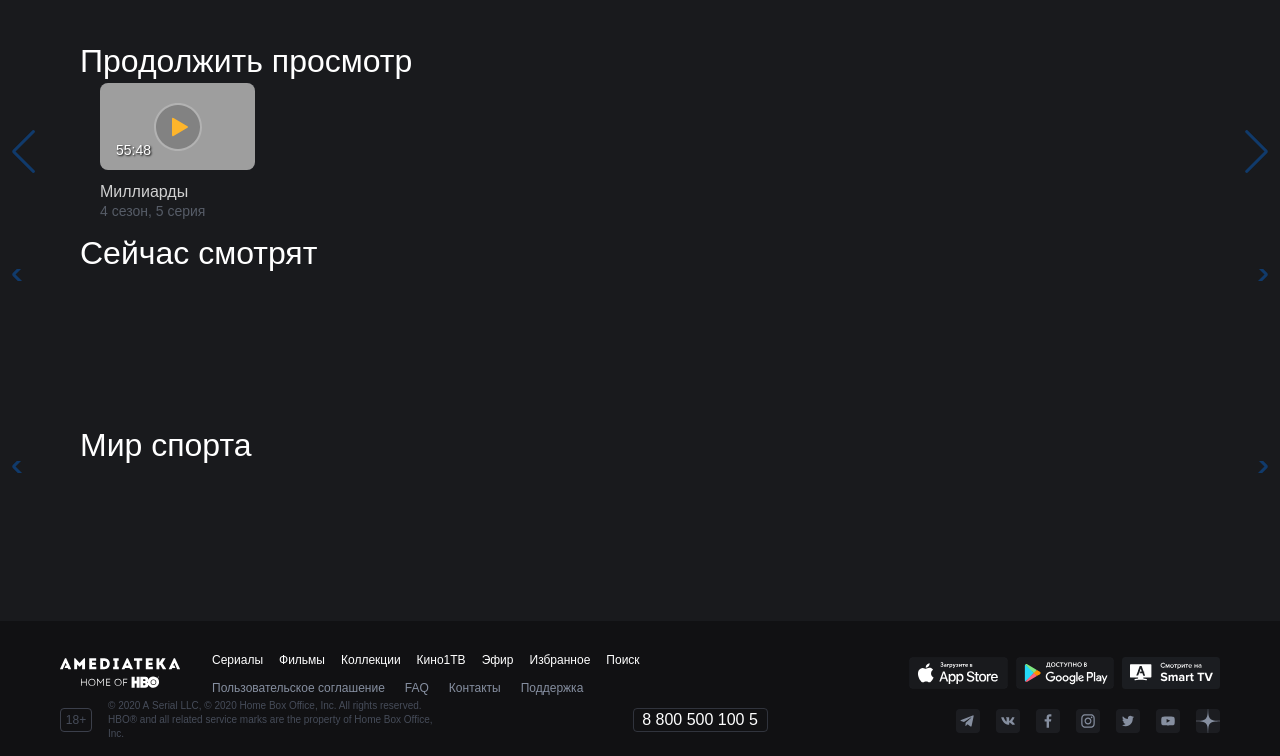
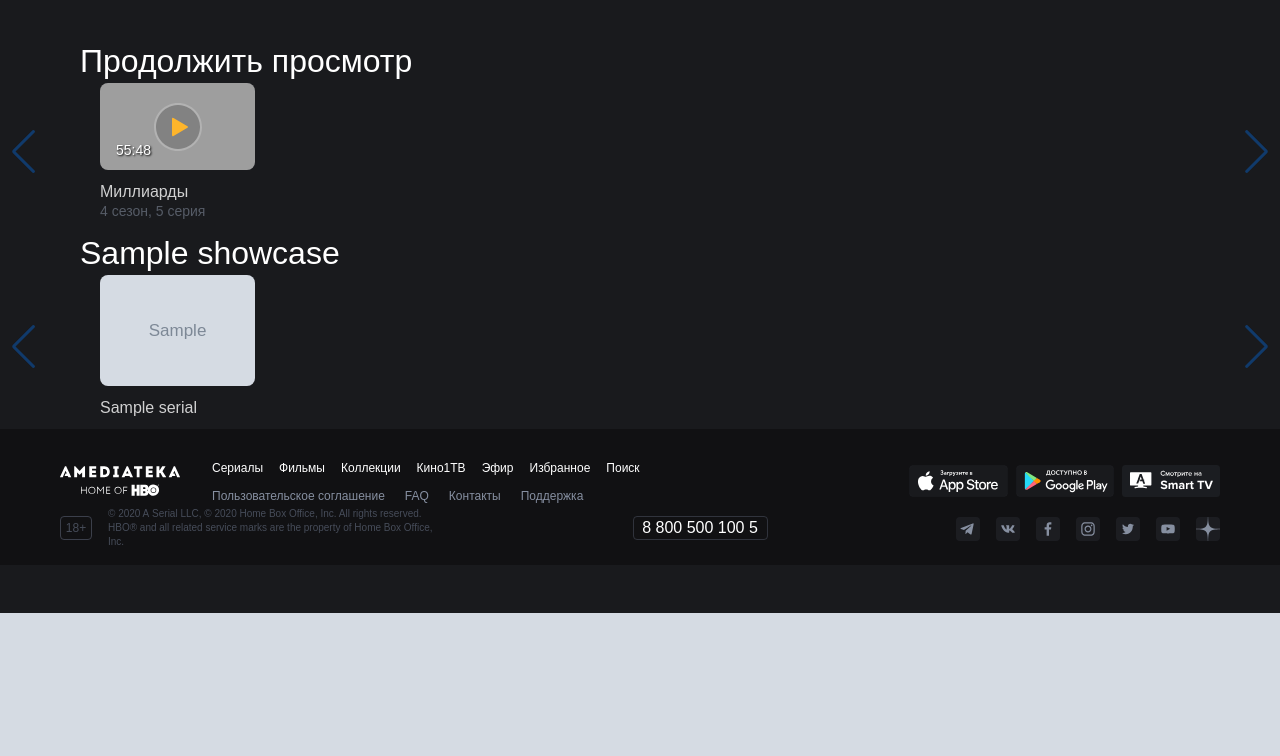
Before and after one commit to hyperleex/hotflix, a Django app: page / in a window 1280 px wide. Shown: the part 1027-1783 px from the top of the page. After the commit the page ends 1640 px from the top, so only its background shows below. Run offline with Django 3.2, Linux system fonts and the light colour scheme; tables that the repository leaves empty hold one stand-in row (values such as "Sample post"); grey boxes marked "Sample" are stand-in pictures; some libraries are stand-ins or nearby versions; grey boxes are pictures that could not be loaded.

Commit message:
add ShowCase and delete any images

```diff
--- a/core/views.py
+++ b/core/views.py
@@ -1,25 +1,15 @@
 from django.shortcuts import render
 
-from core.models import Serial
-
-class ShowCase:
-    def __init__(self, name, serials):
-        self.serials = serials
-        self.name = name
+from core.models import Serial, ShowCase
 
 
 def home_view(request):
     serials = Serial.objects.filter(is_featured=True)
-    popular_serials = Serial.objects.exclude(is_featured=True)
-    mir_sporta =  Serial.objects.filter(genres__name='Спорт')
-    ctx = {
+    context = {
         'serials': serials,
-        'showcases': [
-            ShowCase('Сейчас смотрят', popular_serials),
-            ShowCase('Мир спорта', mir_sporta),
-        ]
-        }
-    return render(request, 'core\home.html', context=ctx)
+        'showcases': ShowCase.objects.all().prefetch_related('serials')
+    }
+    return render(request, 'core/home.html', context)
 
 def catalog_view(request):
     serials = Serial.objects.all()
--- a/templates/core/home.html
+++ b/templates/core/home.html
@@ -96,8 +96,7 @@
                     </div>
                     <div class="swiper-container swiper-container-initialized swiper-container-horizontal">
                         <div class="swiper-wrapper" style="width: 7933.33px; transform: translate3d(0px, 0px, 0px);">
-                    {# swiper-slide-active swiper-slide-next#}
-                            {% for serial in item.serials %}
+                            {% for serial in item.serials.all %}
                                 <div class="swiper-slide video-line__item" {% if forloop.first %} swiper-slide-active {% endif %} style="width: 376.667px; margin-right: 20px;"><a
                                         class="card-item card-item-nw" href="/watch/series_11308_milliardyi">
                                         <div class="card-item__image"><img src="{% static "images/play.svg" %}"
```
Also changed, not shown: serials/68fdc19f2cd08e09e4014744d8418d02-40279-e4106d41782f42639b626b6cec63d521.jpg (deleted), serials/6bdb67b55520725221a8165942c809fa-11084-133449d87da54accba9026805bbc4ec0.jpg (deleted), serials/ab44658c519b5a1816c09225388bf90d-40322-ff01e78ef8e14c5bb9f73b7deca7db97.jpg (deleted), static/images/6bdb67b55520725221a8165942c809fa-11084-133449d87da54accba9026805bbc4ec0.jpg (deleted), static/images/blackmirror.jpg (deleted), static/images/dryan.jpg (deleted), static/images/yaischeznuvotime.jpg (deleted).
